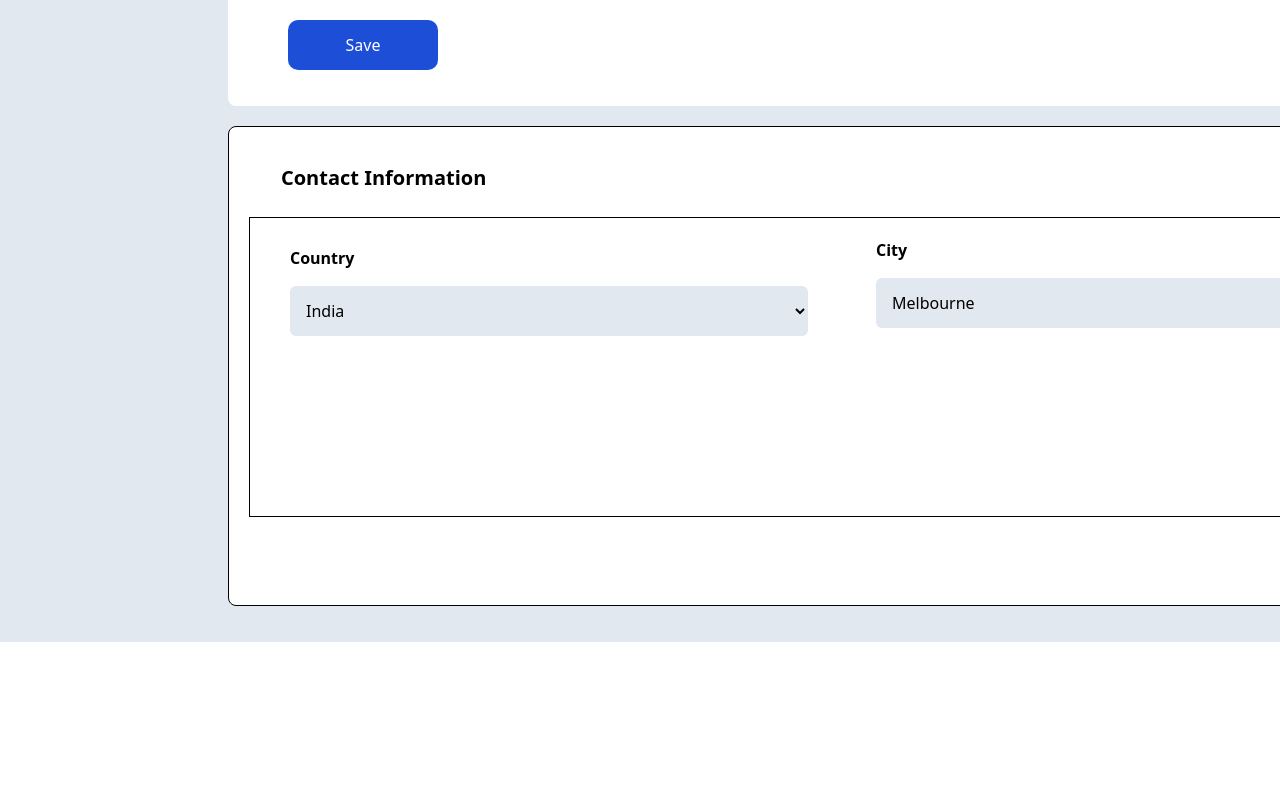
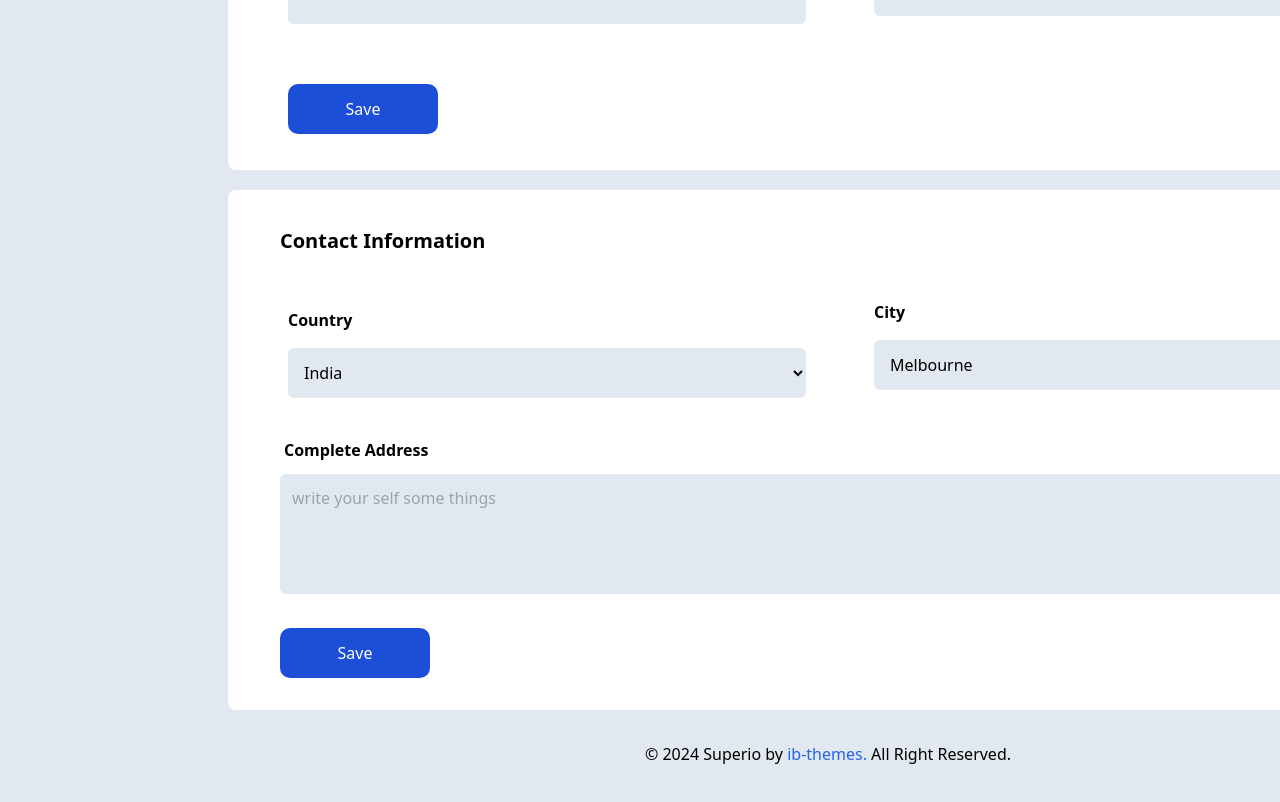
Before and after one commit to Rohandeep-Patra/Job-Portal, a React (Create React App) app in the folder Job Portal/frontend/: page /candidate-dash/myprofile in a window 1280 px wide. Shown: the part 2060-2862 px from the top of the page. Before the commit the page ends 2702 px from the top, so only its background shows below. Built offline with nearby package versions, Linux system fonts and the light colour scheme.

Commit message:
my profile update

```diff
--- a/Job Portal/frontend/src/Dashboard/CandidateDashboard/MyResume.jsx
+++ b/Job Portal/frontend/src/Dashboard/CandidateDashboard/MyResume.jsx
@@ -1,27 +1,26 @@
 import React from 'react'
 import CandidateSidebar from './CandidateSidebar'
+import Nav2 from '../../NavBar/Nav2'
 
 function MyResume() {
   return (
     <>
 
+      <div className='relative '>
+        <div className='absolute z-50'>
+          <Nav2 />
 
-
-
-
-
-
-
+        </div>
 
 
 
 
         {/* ..........code......... */}
         <div className='flex  bg-slate-200'>
-        <div className=' w-[16%] fixed'><CandidateSidebar /></div>
+          <div className=' w-[16%] fixed mt-4'><CandidateSidebar /></div>
 
 
-        <div className='  md:p-9 p-9  md:ml-[16%]  mx-auto  w-full md:mt-0 mt-9   ' >
+          <div className='  md:p-9 p-9  md:ml-[16%]  mx-auto  w-full mt-16    ' >
             <p className=' text-2xl font-medium md:text-3xl md:font-semibold' >My Resume!</p>
             <p className=' mt-2' >Ready to jump back in?</p>
 
@@ -57,6 +56,7 @@ function MyResume() {
           </div>
 
         </div>
+      </div>
     </>
 
   )
--- a/Job Portal/frontend/src/Dashboard/CandidateDashboard/Myprofile.jsx
+++ b/Job Portal/frontend/src/Dashboard/CandidateDashboard/Myprofile.jsx
@@ -1,19 +1,23 @@
 import React from 'react'
 import CandidateSidebar from './CandidateSidebar'
 import { FaAnglesUp } from "react-icons/fa6";
+import Nav2 from '../../NavBar/Nav2';
 
 function Myprofile() {
   return (
 
     <>
+      <div className='relative '>
+        <div className='absolute z-50'>
+          <Nav2 />
+        </div>
+
+        {/* ............code........ */}
+        <div className='flex  bg-slate-200'>
+          <div className=' w-[16%] fixed mt-5 '><CandidateSidebar /></div>
 
 
-
-      <div className='flex  bg-slate-200'>
-        <div className=' w-[16%] fixed'><CandidateSidebar /></div>
-
-
-        <div className='  md:p-9 p-7 md:ml-[15%]  mx-auto  w-full md:mt-0 mt-9   ' >
+          <div className='  md:p-9 p-7 md:ml-[15%]  mx-auto  w-full mt-16   ' >
             <p className=' text-2xl font-medium md:text-3xl md:font-semibold' >My Profile!</p>
             <p className=' mt-2' >Ready to jump back in?</p>
 
@@ -255,16 +259,15 @@ function Myprofile() {
                   </div>
 
                 </from>
-              <button className='bg-blue-700 h-[50px] w-[150px]  ml-3 md:ml-10 rounded-[10px]	 text-white text-center text-mono'>Save</button>
+                <button className='bg-blue-700 h-[50px] w-[150px]  ml-3 md:ml-10 rounded-[10px] mt-5 md:mt-0	 text-white text-center text-mono'>Save</button>
               </div>
             </div>
 
             {/* .............Contact Information........... */}
-          <div className='md: flex flex-col p-5 bg-white  border border-black h-[1000px] md:h-[480px] w-auto mt-5 rounded-lg'>
+            <div className='md:flex flex-col p-5 bg-white   h-[650px] md:h-[520px] w-full mt-5 rounded-lg'>
               <p className="font-semibold  text-[20px] md:mt-1 p-3 md:ml-5   ">Contact Information</p>
 
-            <div className='flex '>
-              <from className=" md:flex h-[300px] border border-black   w-full md:mt-3 " >
+              <from className=" md:flex   h-auto  w-full mt-3 " >
                 {/* ..........1st col......... */}
                 <div className=' py-3 md:ml-6   w-full md:w-[550px] '>
                   <div className='p-4'>
@@ -297,16 +300,31 @@ function Myprofile() {
 
                     </select>
                   </div>
-                </div>
-
-              </from>
 
                 </div>
 
+
+
+
+              </from>
+              <div className='p-3 md:ml-5'>
+                <p className='font-semibold ml-1'> Complete Address</p>
+                <textarea
+                  type='text'
+                  placeholder='write your self some things'
+                  className='p-3 bg-slate-200 focus:bg-white focus:outline-blue-400  rounded-md mt-3  md:h-[120px] h-[150px]  w-full md:w-[1110px]'
+                />
               </div>
+              <button className='bg-blue-700 h-[50px] w-[150px]  ml-3 md:ml-8 rounded-[10px] mt-4 	 text-white text-center text-mono'>Save</button>
+            </div>
+            <div className='text-center mt-8'>© 2024 Superio by <button className='text-blue-600			'>ib-themes.</button> All Right Reserved.</div>
+
+          </div>
+
 
         </div >
       </div >
+
     </>
   )
 }
```
Lines whose indentation alone changed are shown as unchanged.
